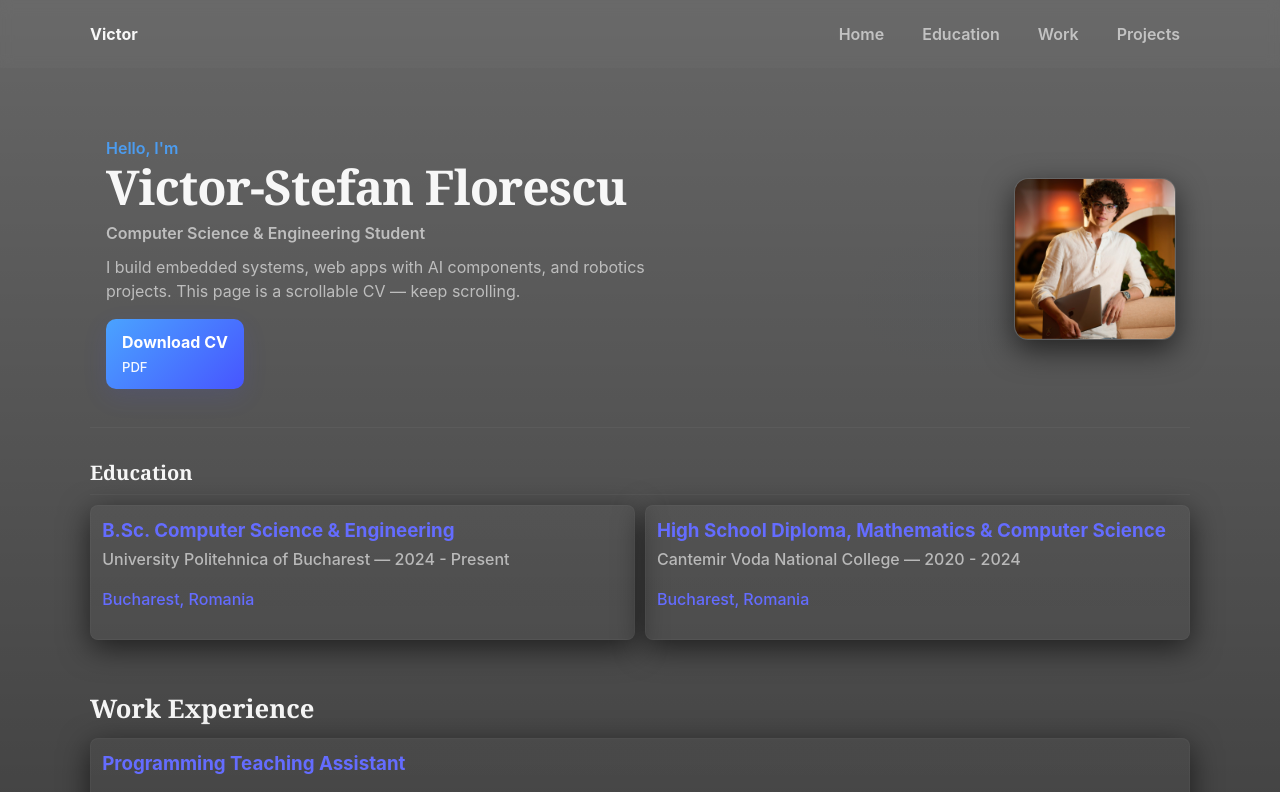
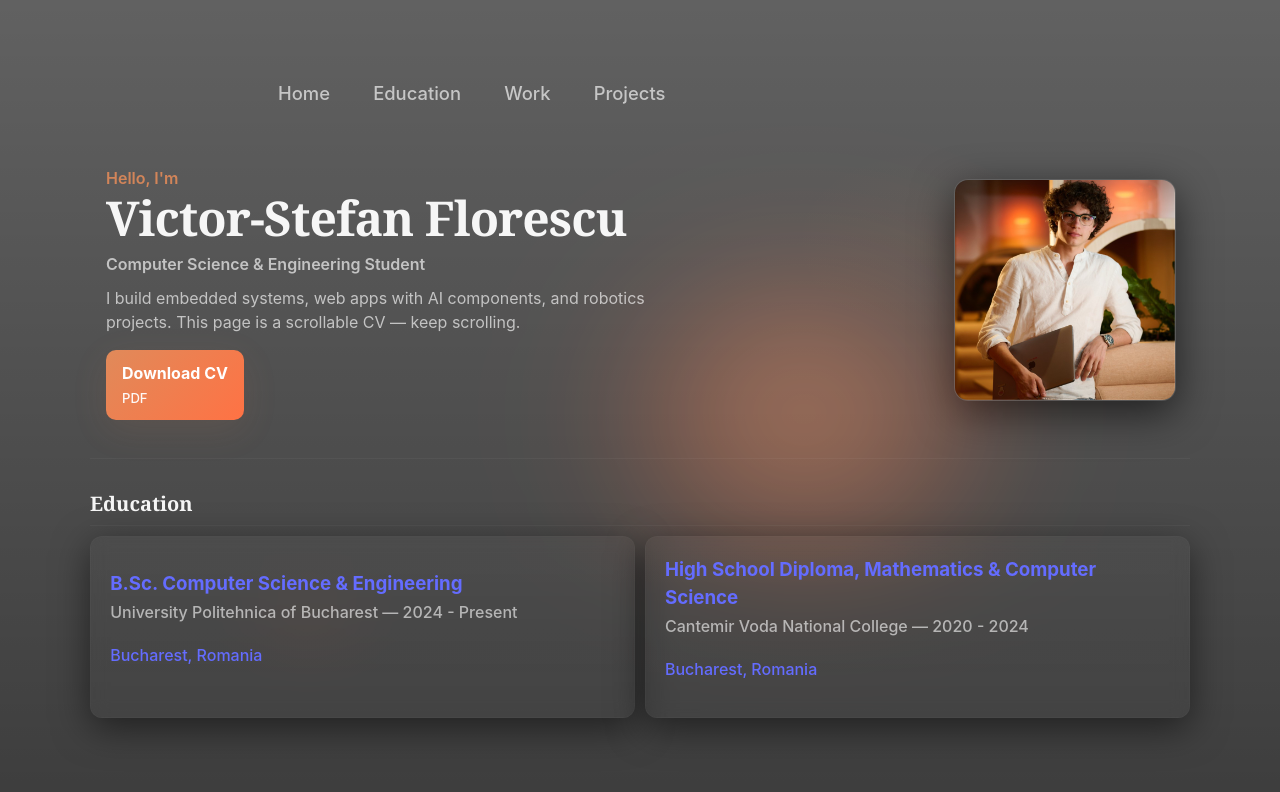
Before and after one commit to Portofolio-garage/portofolio, a Vue app in the folder victor.md/: page / in a window 1280 px wide. Shown: the top 792 px of the page. Built offline with nearby package versions, Linux system fonts and the light colour scheme.

Commit message:
education update and small UI improvements

```diff
--- a/victor.md/index.html
+++ b/victor.md/index.html
@@ -2,7 +2,7 @@
 <html lang="en">
   <head>
     <meta charset="UTF-8" />
-    <link rel="icon" type="image/svg+xml" href="/vite.svg" />
+  <link rel="icon" type="image/svg+xml" href="/favicon.svg" />
     <meta name="viewport" content="width=device-width, initial-scale=1.0" />
     <title>victor.md</title>
   </head>
--- a/victor.md/src/App.vue
+++ b/victor.md/src/App.vue
@@ -1,6 +1,10 @@
 <script setup lang="ts">
-import { onMounted } from 'vue'
-import { RouterLink, RouterView } from 'vue-router'
+import { onMounted, computed } from 'vue'
+import { RouterLink, RouterView, useRoute, useRouter } from 'vue-router'
+
+const route = useRoute()
+const router = useRouter()
+const isHome = computed(() => route.path === '/')
 
 // small global observer to reveal sections with the .reveal class
 onMounted(() => {
@@ -25,7 +29,9 @@ onMounted(() => {
   <div id="app">
     <header class="topnav">
       <div class="container topnav-row">
-        <div class="brand">Victor</div>
+        <div class="left-slot">
+          <button v-if="!isHome" class="back-btn" @click="router.back()">← Back</button>
+        </div>
         <nav class="links">
           <RouterLink to="/">Home</RouterLink>
           <RouterLink to="/education">Education</RouterLink>
@@ -42,8 +48,8 @@ onMounted(() => {
 </template>
 
 <style scoped>
-#app { padding-top: 78px }
-.topnav { padding: 6px 0 }
-.links a { color: var(--muted); text-decoration: none; padding: 6px 10px; border-radius: 8px }
+#app { padding-top: 60px }
+.topnav { padding: 2px 0 }
+.links a { color: var(--muted); text-decoration: none; padding: 8px 12px; border-radius: 8px; font-size: 1.15rem }
 .links a:hover { color: var(--fg); background: rgba(255,255,255,0.02) }
 </style>
--- a/victor.md/src/components/Education.vue
+++ b/victor.md/src/components/Education.vue
@@ -1,18 +1,20 @@
 <template>
   <section class="education reveal">
     <h2>Education</h2>
+    <div class="section-shell more-defined">
       <div class="edu-list">
-  <RouterLink class="edu-item tile" :to="{ path: '/education', hash: '#college' }">
+        <RouterLink class="edu-item tile reveal delay-1" :to="{ path: '/education', hash: '#college' }">
           <h3>B.Sc. Computer Science & Engineering</h3>
           <p class="muted">University Politehnica of Bucharest — 2024 - Present</p>
           <p>Bucharest, Romania</p>
         </RouterLink>
 
-  <RouterLink class="edu-item tile" :to="{ path: '/education', hash: '#highschool' }">
+        <RouterLink class="edu-item tile reveal delay-2" :to="{ path: '/education', hash: '#highschool' }">
           <h3>High School Diploma, Mathematics & Computer Science</h3>
           <p class="muted">Cantemir Voda National College — 2020 - 2024</p>
           <p>Bucharest, Romania</p>
         </RouterLink>
+      </div>
     </div>
   </section>
 </template>
@@ -26,7 +28,7 @@ import { RouterLink } from 'vue-router'
 .education { padding: 0.8rem 0 }
 .education h2 { font-size: 1.25rem; margin-bottom: 0.6rem; border-bottom: 1px solid rgba(255,255,255,0.04); padding-bottom: 0.4rem }
 .edu-list { display: grid; gap: 0.6rem }
-.edu-item { background: linear-gradient(180deg, rgba(255,255,255,0.02), rgba(255,255,255,0.01)); padding: 0.7rem; border-radius: 8px }
+.edu-item { background: linear-gradient(180deg, rgba(255,255,255,0.02), rgba(255,255,255,0.01)); padding: 1.2rem; border-radius: 12px; min-height: 120px; display:flex; flex-direction:column; justify-content:center }
 .edu-item h3 { margin: 0 0 0.15rem }
 .muted { color: rgba(255,255,255,0.6); margin: 0 0 0.2rem }
 
--- a/victor.md/src/components/Hero.vue
+++ b/victor.md/src/components/Hero.vue
@@ -1,7 +1,8 @@
 <template>
   <section class="hero reveal">
     <div class="hero-inner container">
-      <div class="hero-text">
+      <div class="hero-blob" aria-hidden="true"></div>
+  <div class="hero-text">
   <p class="greeting">Hello, I'm</p>
   <h1 class="name">Victor-Stefan Florescu</h1>
         <p class="role">Computer Science & Engineering Student</p>
@@ -36,11 +37,11 @@ const base = import.meta.env.BASE_URL || '/'
 .name { margin: 0.2rem 0 0.6rem; font-size: 5rem; letter-spacing: -0.02em; color: var(--fg); font-family: var(--serif-font); font-weight:600 }
 .role { margin: 0 0 0.6rem; color: var(--muted); font-weight: 600 }
 .desc { margin: 0; color: var(--muted); max-width: 60ch }
-.hero-photo { width: 160px; flex:0 0 160px }
-.hero-photo img { width:100%; height:100%; object-fit:cover; border-radius:14px; border: 1px solid rgba(255,255,255,0.04); box-shadow: 0 10px 30px rgba(0,0,0,0.6) }
+.hero-photo { width: 220px; flex:0 0 220px; margin-left: -24px }
+.hero-photo img { width:100%; height:100%; object-fit:cover; border-radius:14px; border: 1px solid rgba(255,255,255,0.04); box-shadow: 0 12px 40px rgba(0,0,0,0.6) }
 .cv-preview { margin-top:1rem }
-.cv-card { display:inline-grid; grid-auto-flow:row; gap:4px; padding:0.7rem 1rem; background:linear-gradient(135deg,var(--accent) 0%, #4755ff 100%); color:white; border-radius:10px; text-decoration:none; box-shadow: 0 8px 24px rgba(71,85,255,0.12); transition: transform .18s ease, box-shadow .18s }
-.cv-card:hover { transform: translateY(-4px); box-shadow: 0 16px 40px rgba(71,85,255,0.18) }
+.cv-card { display:inline-grid; grid-auto-flow:row; gap:4px; padding:0.7rem 1rem; background:linear-gradient(135deg,var(--accent) 0%, var(--accent-2) 100%); color:white; border-radius:10px; text-decoration:none; box-shadow: 0 10px 36px rgba(224,138,90,0.10); transition: transform .18s ease, box-shadow .18s }
+.cv-card:hover { transform: translateY(-4px); box-shadow: 0 20px 60px rgba(224,138,90,0.12) }
 .cv-title { font-weight:700 }
 .cv-sub { font-size:0.82rem; opacity:0.95 }
 
--- a/victor.md/src/components/Projects.vue
+++ b/victor.md/src/components/Projects.vue
@@ -2,13 +2,13 @@
   <section class="projects reveal">
     <h2>Selected Projects</h2>
     <div class="proj-list">
-  <RouterLink class="proj-item tile" :to="{ path: '/projects' }">
+  <RouterLink class="proj-item tile orange-outline reveal delay-1" :to="{ path: '/projects' }">
         <h3>BetterMaps — AI-Powered Route Planning System</h3>
         <p class="muted">Python, Vue.js, Google Maps APIs, Gemini AI</p>
         <p>Developed intelligent routing with personalized POIs and secure dashboard with Google OAuth2.</p>
       </RouterLink>
 
-  <RouterLink class="proj-item tile" :to="{ path: '/projects' }">
+  <RouterLink class="proj-item tile orange-outline reveal delay-2" :to="{ path: '/projects' }">
         <h3>Smart Receipts — AI Expense Management</h3>
         <p class="muted">Python, PaddleOCR, Spring, Kafka, Flutter</p>
         <p>Automated receipt scanning and LLM-based data extraction with real-time pipelines.</p>
@@ -23,6 +23,6 @@ import { RouterLink } from 'vue-router'
 
 <style scoped>
 .proj-list { display: grid; gap: 0.6rem }
-.proj-item { padding: 0.7rem; background: rgba(255,255,255,0.02); border-radius: 8px }
+.proj-item { padding: 1.0rem; background: transparent; border-radius: 12px; border:1px solid rgba(255,255,255,0.03); backdrop-filter: blur(8px) saturate(1.02) }
 .proj-item h3 { margin: 0 0 0.15rem }
 </style>
--- a/victor.md/src/components/Work.vue
+++ b/victor.md/src/components/Work.vue
@@ -2,7 +2,7 @@
   <section class="work reveal">
     <h2>Work Experience</h2>
     <div class="work-list">
-  <RouterLink class="work-item tile" :to="{ path: '/work', hash: '#ta' }">
+  <RouterLink class="work-item tile orange-outline reveal delay-1" :to="{ path: '/work', hash: '#ta' }">
         <h3>Programming Teaching Assistant</h3>
         <p class="muted">Faculty of Automatic Control and Computers, UPB</p>
         <ul>
@@ -10,7 +10,7 @@
         </ul>
       </RouterLink>
 
-  <RouterLink class="work-item tile" :to="{ path: '/work', hash: '#hbfs' }">
+  <RouterLink class="work-item tile orange-outline reveal delay-2" :to="{ path: '/work', hash: '#hbfs' }">
         <h3>Member — HBFS Robotics Club</h3>
         <p class="muted">Worked on embedded systems, IoT and 3D modeling</p>
         <ul>
@@ -26,7 +26,7 @@ import { RouterLink } from 'vue-router'
 </script>
 
 <style scoped>
-.work-list { display: grid; gap: 0.6rem }
-.work-item { padding: 0.7rem; background: linear-gradient(180deg, rgba(255,255,255,0.02), rgba(255,255,255,0.01)); border-radius: 8px }
+.work-list { display: grid; gap: 0.9rem }
+.work-item { padding: 1.1rem; min-height: 120px; background: transparent; border-radius: 12px; display:flex; flex-direction:column; justify-content:center; border:1px solid rgba(255,255,255,0.03); backdrop-filter: blur(8px) saturate(1.02); }
 .work-item h3 { margin: 0 0 0.15rem }
 </style>
--- a/victor.md/src/style.css
+++ b/victor.md/src/style.css
@@ -7,8 +7,9 @@
   font-weight: 400;
 
   /* Design tokens */
-  --accent: #4aa3ff; /* cool blue accent */
-  --accent-2: #2a85ff;
+  /* slightly toned-down warm orange */
+  --accent: #f28f5a; /* softer orange */
+  --accent-2: #ff5a2a; /* secondary warm tone */
   --bg: #070708; /* deeper dark gray */
   --card: #0f0f10;
   --fg: rgba(255,255,255,0.95);
@@ -18,17 +19,22 @@
   color: var(--fg);
   background-color: var(--bg);
 
-  /* make body background a dark canvas with subtle neutral glow */
-  background-image: radial-gradient(600px 400px at 75% 20%, rgba(60,80,100,0.04), transparent 20%), linear-gradient(180deg, rgba(0,0,0,0.6), rgba(0,0,0,0.85));
+  /* make body background a dark canvas with multiple warm patches that continue down the page */
+  background-image:
+    radial-gradient(700px 500px at 72% 18%, rgba(242,143,90,0.035), transparent 18%),
+    radial-gradient(500px 360px at 24% 38%, rgba(255,90,40,0.02), transparent 18%),
+    radial-gradient(520px 420px at 18% 68%, rgba(242,120,70,0.02), transparent 16%),
+    radial-gradient(640px 480px at 78% 78%, rgba(255,80,30,0.025), transparent 22%),
+    linear-gradient(180deg, rgba(0,0,0,0.6), rgba(0,0,0,0.92));
 
-
-/* Load Google Fonts (Playfair Display + Inter) */
-@import url('https://fonts.googleapis.com/css2?family=Inter:wght@300;400;600;700&family=Playfair+Display:wght@400;700&display=swap');
   font-synthesis: none;
   text-rendering: optimizeLegibility;
   -webkit-font-smoothing: antialiased;
   -moz-osx-font-smoothing: grayscale;
 }
+
+/* Load Google Fonts (Playfair Display + Inter) */
+@import url('https://fonts.googleapis.com/css2?family=Inter:wght@300;400;600;700&family=Playfair+Display:wght@400;700&display=swap');
 
 a {
   font-weight: 500;
@@ -44,6 +50,31 @@ body {
   min-width: 320px;
   min-height: 100vh;
   /* no top padding here; nav is fixed */
+}
+
+:root {
+  /* duplicate tokens for compatibility; fine to keep but defined below as well */
+  --ui-font: 'Inter', system-ui, Avenir, Helvetica, Arial, sans-serif;
+  --serif-font: 'Playfair Display', Georgia, 'Times New Roman', serif;
+  --accent: #e08a5a; /* toned-down orange */
+  --accent-2: #ff7244;
+  --bg: #070708;
+  --card: #0f0f10;
+  --fg: rgba(255,255,255,0.95);
+  --muted: rgba(255,255,255,0.65);
+
+  font-family: var(--ui-font);
+  color-scheme: dark;
+  color: var(--fg);
+  background-color: var(--bg);
+
+  background-image:
+    radial-gradient(700px 500px at 72% 14%, rgba(224,138,90,0.06), transparent 18%),
+    radial-gradient(520px 420px at 24% 36%, rgba(255,90,40,0.03), transparent 18%),
+    radial-gradient(560px 460px at 18% 68%, rgba(242,120,70,0.03), transparent 16%),
+    radial-gradient(640px 520px at 78% 78%, rgba(255,80,30,0.04), transparent 22%),
+    radial-gradient(480px 360px at 14% 140%, rgba(242,100,60,0.03), transparent 20%),
+    linear-gradient(180deg, rgba(0,0,0,0.62), rgba(0,0,0,0.92));
 }
 
 h1 {
@@ -67,55 +98,71 @@ button {
 button:hover {
   border-color: #646cff;
 }
-button:focus,
-button:focus-visible {
-  outline: 4px auto -webkit-focus-ring-color;
+:root {
+  --ui-font: 'Inter', system-ui, Avenir, Helvetica, Arial, sans-serif;
+  --serif-font: 'Playfair Display', Georgia, 'Times New Roman', serif;
+  --accent: #e08a5a; /* toned-down orange */
+  --accent-2: #ff7244;
+  --bg: #070708;
+  --card: #0f0f10;
+  --fg: rgba(255,255,255,0.95);
+  --muted: rgba(255,255,255,0.65);
+
+  font-family: var(--ui-font);
+  color-scheme: dark;
+  color: var(--fg);
+  background-color: var(--bg);
+
+  background-image:
+    radial-gradient(700px 500px at 72% 14%, rgba(224,138,90,0.06), transparent 18%),
+    radial-gradient(520px 420px at 24% 36%, rgba(255,90,40,0.03), transparent 18%),
+    radial-gradient(560px 460px at 18% 68%, rgba(242,120,70,0.03), transparent 16%),
+    radial-gradient(640px 520px at 78% 78%, rgba(255,80,30,0.04), transparent 22%),
+    radial-gradient(480px 360px at 14% 140%, rgba(242,100,60,0.03), transparent 20%),
+    linear-gradient(180deg, rgba(0,0,0,0.62), rgba(0,0,0,0.92));
 }
-
-.card {
-  padding: 2em;
-}
-
-#app {
-  max-width: 1280px;
-  margin: 0 auto;
-  padding: 1.2rem 1.6rem;
-  text-align: left;
-}
-
-/* Modern nav */
-.topnav { position:fixed; left:0; right:0; top:0; z-index:60; background: rgba(255,255,255,0.02); backdrop-filter: blur(6px); }
-.topnav .container { display:flex; align-items:center; justify-content:space-between; padding:10px 0 }
-.topnav .brand { font-weight:700 }
-.topnav .links { display:flex; gap:18px }
-.topnav .links a { color:var(--muted); padding:6px 10px; border-radius:8px; text-decoration:none; cursor:pointer; transition: background .18s, color .15s }
-.topnav .links a:hover { color:var(--fg); background: linear-gradient(180deg, rgba(255,255,255,0.03), rgba(255,255,255,0.01)) }
-.topnav .links a.active { color: var(--accent); background: linear-gradient(90deg, rgba(255,255,255,0.01), rgba(255,255,255,0.01)); box-shadow: inset 0 -3px 0 var(--accent) }
-
-/* Compact header layout */
-
-.topnav-row { display:flex; align-items:center; justify-content:space-between }
-.brand { font-weight:700; color:var(--fg); padding:0.15rem 0 }
-.links { display:flex; gap:0.6rem; align-items:center }
-.links a { padding:0.45rem 0.6rem; font-weight:600 }
-
-/* make the nav slightly shorter */
 .topnav { padding: 6px 0 }
 
 /* compact cards for sections */
 .card { background: linear-gradient(180deg, rgba(255,255,255,0.02), rgba(255,255,255,0.01)); padding: 1rem; border-radius: 12px }
 
+  /* Header layout tweaks for mirrored nav on inner pages */
+  .topnav-row { display:flex; align-items:center; gap:1rem; min-height:64px }
+  .topnav-row .left-slot { flex:0 0 160px; display:flex; align-items:center }
+  .topnav-row .links { flex:1; display:flex; gap:1.2rem; justify-content:flex-start; align-items:center }
+
+  /* Make header back button visually match the nav links and sit at same baseline */
+  .topnav-row .left-slot .back-btn { background: transparent; border: none; color: var(--muted); padding: 8px 12px; font-size: 1.15rem; margin:0; display:inline-flex; align-items:center; height:48px }
+  .topnav-row .left-slot .back-btn:hover { color: var(--fg) }
+  .links a { display:inline-flex; align-items:center; height:48px }
 /* card shell style used for experience/project/education tiles */
-.tile {
-  border-radius: 16px; padding: 18px; background: linear-gradient(180deg, rgba(255,255,255,0.012), rgba(0,0,0,0.05));
-  box-shadow: 0 8px 30px rgba(0,0,0,0.6);
-  border: 1px solid rgba(255,255,255,0.03);
-}
+.tile { border-radius: 16px; padding: 22px; margin-bottom: 18px; background: linear-gradient(180deg, rgba(255,255,255,0.01), rgba(0,0,0,0.06)); box-shadow: 0 10px 36px rgba(0,0,0,0.5); border: 1px solid rgba(255,255,255,0.02); backdrop-filter: blur(8px) saturate(1.05); }
 
 /* gradient outline variant */
 .tile.gradient-outline { position:relative; overflow:hidden }
 .tile.gradient-outline:before { content:''; position:absolute; inset:-2px; background: linear-gradient(90deg, rgba(74,163,255,0.08), rgba(42,133,255,0.06)); filter:blur(18px); z-index:0 }
 .tile.gradient-outline > * { position:relative; z-index:1 }
+
+/* warm gradient outline variant */
+.tile.orange-outline { position:relative }
+.tile.orange-outline:before { content:''; position:absolute; inset:-2px; background: linear-gradient(90deg, rgba(224,138,90,0.055), rgba(255,90,40,0.04)); filter:blur(18px); z-index:0 }
+.tile.orange-outline > * { position:relative; z-index:1 }
+
+/* reveal animation (staggered variants) */
+.reveal { opacity: 0; transform: translateY(18px) scale(0.995); transition: opacity 540ms cubic-bezier(.2,.9,.2,1), transform 540ms cubic-bezier(.2,.9,.2,1); }
+.reveal.is-visible { opacity: 1; transform: none; }
+.reveal.delay-1 { transition-delay: 80ms }
+.reveal.delay-2 { transition-delay: 160ms }
+.reveal.delay-3 { transition-delay: 240ms }
+
+/* hero blob - warm orange blurred spot */
+.hero { position: relative; overflow: visible }
+.hero-blob { position:absolute; right:6%; top:8%; width:640px; height:520px; pointer-events:none; filter: blur(60px); mix-blend-mode:screen; opacity:0.62; z-index:0 }
+.hero-blob:before { content:''; position:absolute; inset:0; background: radial-gradient(closest-side, rgba(255,122,47,0.85), rgba(255,61,0,0.45) 40%, rgba(0,0,0,0) 70%); border-radius:50% }
+
+/* make cv-card match warm accent */
+.cv-card { display:inline-grid; grid-auto-flow:row; gap:4px; padding:0.7rem 1rem; background:linear-gradient(135deg,var(--accent) 0%, var(--accent-2) 100%); color:white; border-radius:10px; text-decoration:none; box-shadow: 0 10px 40px rgba(255,90,30,0.12); transition: transform .18s ease, box-shadow .18s }
+.cv-card:hover { transform: translateY(-4px); box-shadow: 0 20px 60px rgba(255,90,30,0.18) }
 
 /* tighter spacing overall */
 section { padding: 1.4rem 0 }
@@ -163,3 +210,11 @@ section { padding: 1rem 0 }
 
 /* section headings */
 h2 { font-family: var(--serif-font); font-weight:600; font-size:1.6rem; margin-bottom:0.6rem; color:var(--fg) }
+
+/* Shared back button used on full-page views */
+.back-btn { display:inline-block; margin: 0; background: transparent; border:1px solid rgba(255,255,255,0.04); color:var(--muted); padding:0.45rem 0.75rem; border-radius:8px }
+.back-btn:hover { color: var(--fg); border-color: rgba(255,255,255,0.08) }
+
+/* Section shell provides a subtle padded container for page content */
+.section-shell { margin-top: 0.6rem }
+.section-shell .tile { padding: 22px; border-radius: 12px }
--- a/victor.md/src/views/ProjectsView.vue
+++ b/victor.md/src/views/ProjectsView.vue
@@ -1,9 +1,12 @@
 <template>
   <div>
-    <main class="container" style="padding-top:100px">
-      <button @click="$router.back()">← Back</button>
-      <h2>Projects</h2>
-      <p class="muted">Placeholder page — content to be added</p>
+    <main class="container">
+      <h1>Projects</h1>
+      <div class="section-shell">
+        <div class="tile">
+          <p class="muted">Placeholder page — content to be added</p>
+        </div>
+      </div>
     </main>
   </div>
 </template>
--- a/victor.md/src/views/WorkView.vue
+++ b/victor.md/src/views/WorkView.vue
@@ -1,7 +1,11 @@
 <template>
   <main class="container">
     <h1>Work</h1>
-    <p>Work timeline will go here.</p>
+    <div class="section-shell">
+      <div class="tile">
+        <p>Work timeline will go here.</p>
+      </div>
+    </div>
   </main>
 </template>
 
```
Also changed, not shown: victor.md/src/views/EducationView.vue (+39 -16 lines), victor.md/public/favicon.svg (added). Lines whose indentation alone changed are shown as unchanged.
